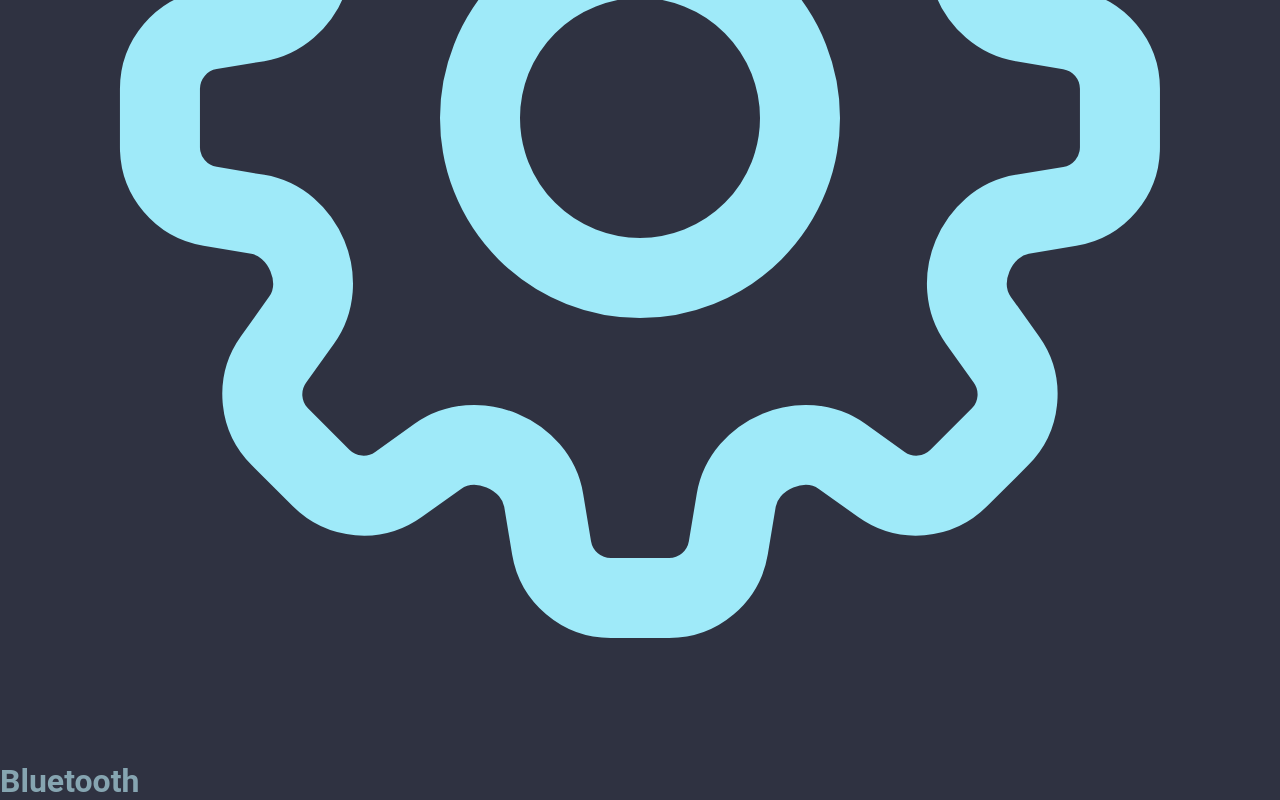
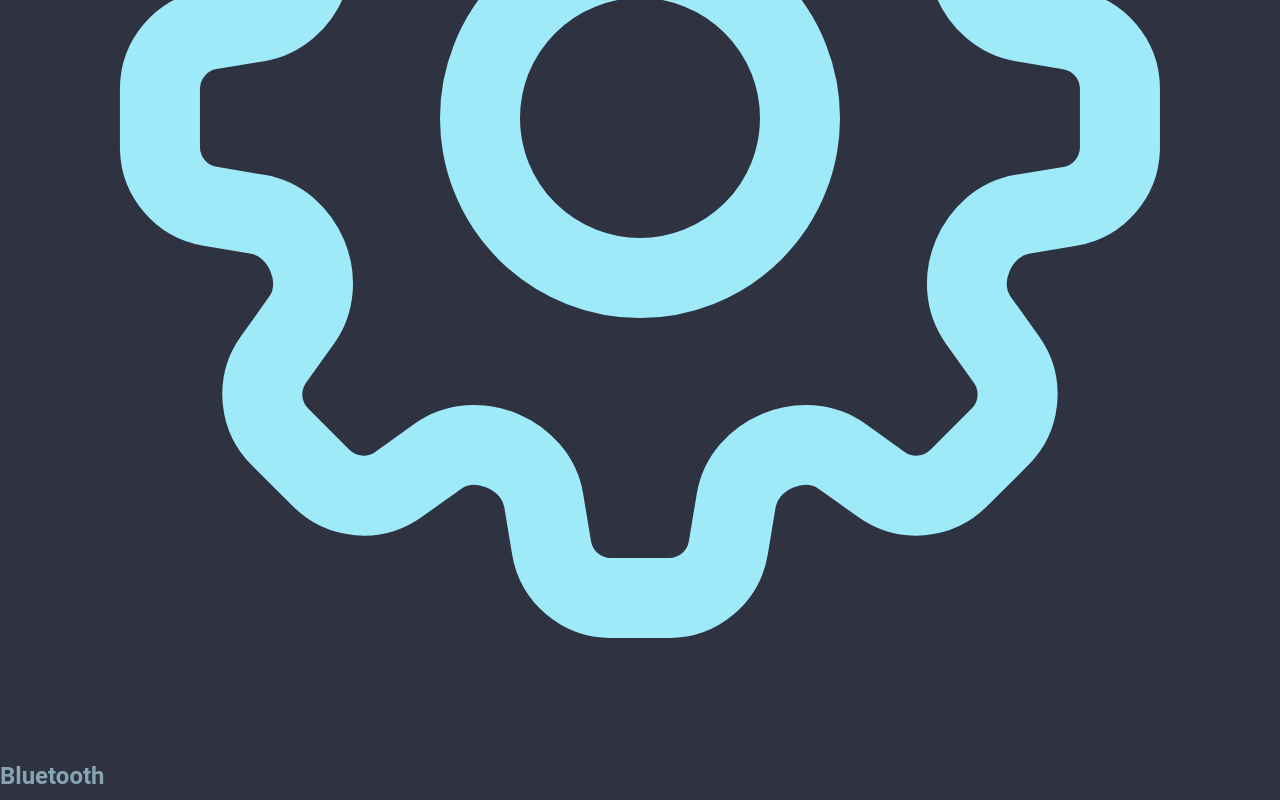
Before and after one commit to Algonzbao/TFG_UI, a React (Vite) app in the folder TFG_UI/src/renderer/: page /#/Bluetooth in a window 1280 px wide. Shown: the part 3913-4713 px from the top of the page. Built offline with nearby package versions, Linux system fonts and the light colour scheme.

Commit message:
Animacion cambio de pantalla

```diff
--- a/TFG_UI/src/renderer/index.html
+++ b/TFG_UI/src/renderer/index.html
@@ -2,7 +2,7 @@
 <html>
   <head>
     <meta charset="UTF-8" />
-    <title>Electron</title>
+    <title>TFG - Terminal for Gaming</title>
     <!-- https://developer.mozilla.org/en-US/docs/Web/HTTP/CSP -->
     <meta
       http-equiv="Content-Security-Policy"
--- a/TFG_UI/src/renderer/src/assets/index.css
+++ b/TFG_UI/src/renderer/src/assets/index.css
@@ -29,6 +29,21 @@
 .apps::-webkit-scrollbar-thumb{
   background: #9ca3af;
   border-radius: 10px;
+}
+
+section{
+  animation: fade 0.3s linear reverse;
+}
+
+@keyframes fade {
+  0% {
+    opacity: 1;
+    transform: translateY(0);
+  }
+  100% {
+    opacity: 0;
+    transform: translateY(20px);
+  }
 }
 
 ul {
--- a/TFG_UI/src/renderer/src/components/Bluetooth.jsx
+++ b/TFG_UI/src/renderer/src/components/Bluetooth.jsx
@@ -1,3 +1,7 @@
 export default function Bluetooth() {
-  return <h1 className="text-white text-3xl mt-5 px-8"> Bluetooth </h1>
+  return (
+    <section>
+      <h1 className="text-white text-3xl mt-5 px-8"> Bluetooth </h1>
+    </section>
+  )
 }
--- a/TFG_UI/src/renderer/src/components/Settings.jsx
+++ b/TFG_UI/src/renderer/src/components/Settings.jsx
@@ -1,3 +1,7 @@
 export default function Settings() {
-  return <h1 className="text-white text-3xl mt-5 px-8"> Settings </h1>
+  return (
+    <section>
+      <h1 className="text-white text-3xl mt-5 px-8"> Settings </h1>
+    </section>
+  )
 }
--- a/TFG_UI/src/renderer/src/components/WiFi.jsx
+++ b/TFG_UI/src/renderer/src/components/WiFi.jsx
@@ -1,3 +1,7 @@
 export default function WiFi() {
-  return <h1 className="text-white text-3xl mt-5 px-8"> Wifi </h1>
+  return (
+    <section>
+      <h1 className="text-white text-3xl mt-5 px-8"> Wifi </h1>
+    </section>
+  )
 }
```
